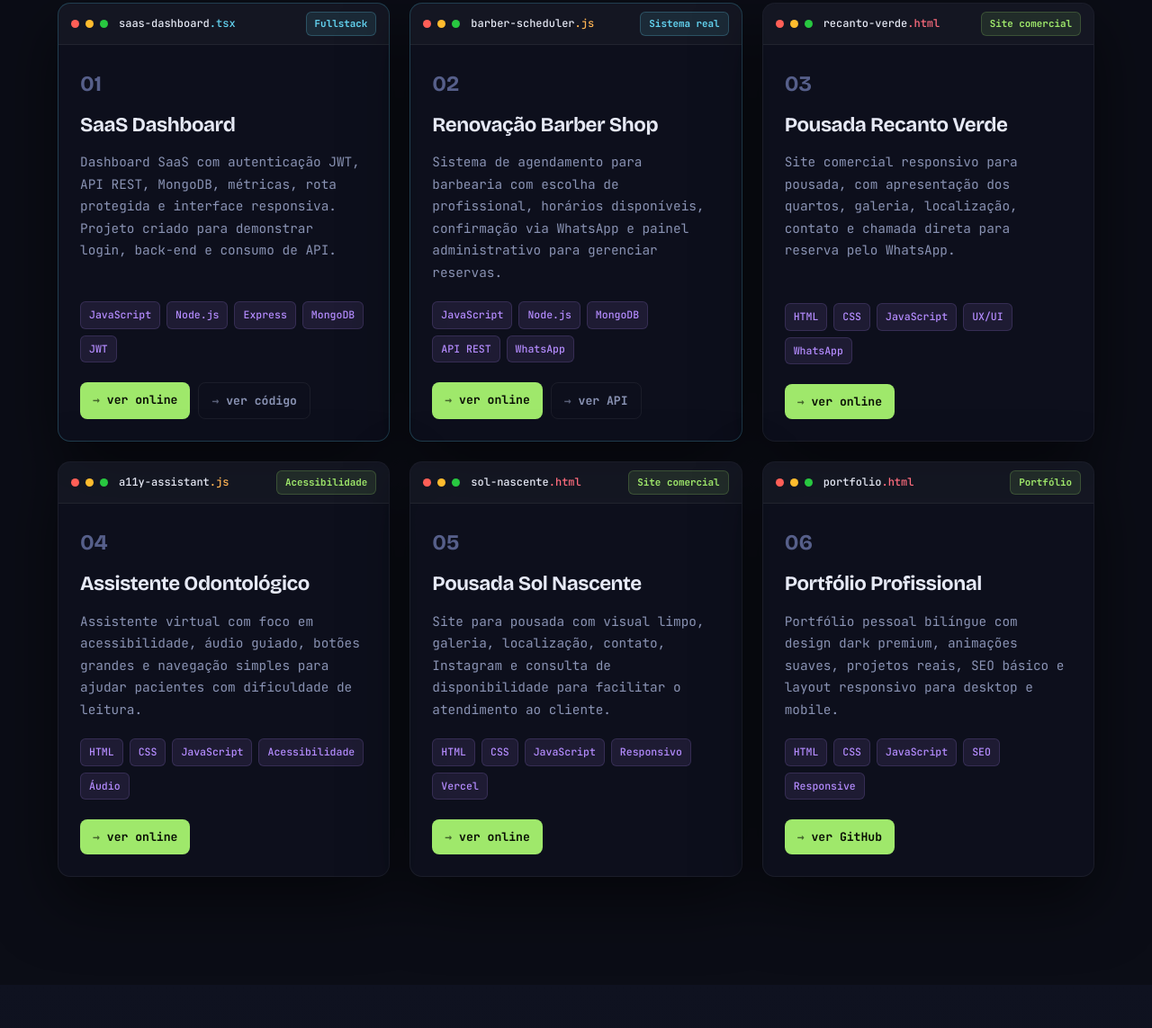
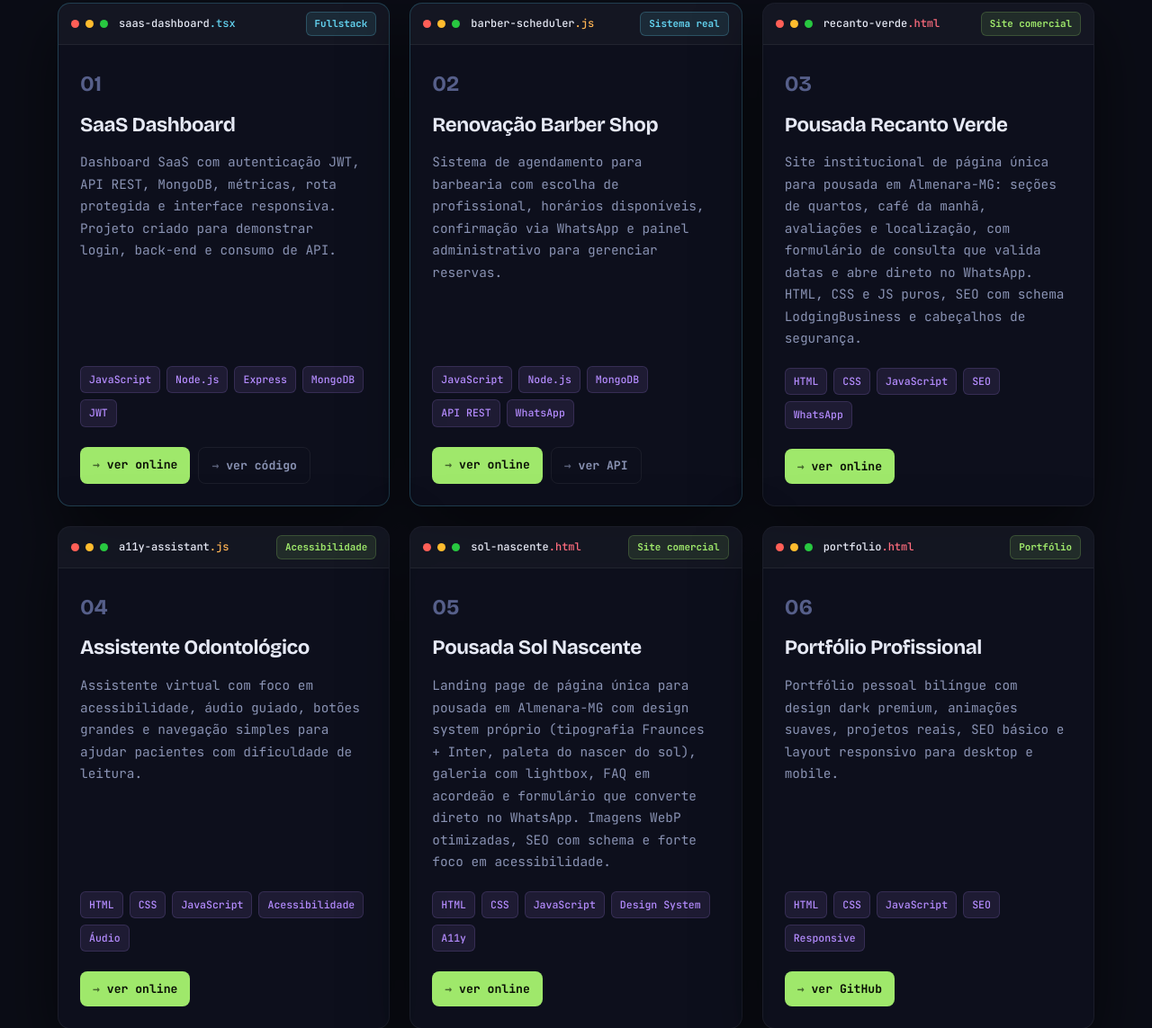
Before and after one commit to joaovictorar/portfolio-joao-victor, a plain HTML site: page index.html in a window 1280 px wide. Shown: the part 2776-3919 px from the top of the page at 90% size. Drawn offline with nearby package versions, Linux system fonts and the light colour scheme.

Commit message:
atualização

```diff
--- a/index.html
+++ b/index.html
@@ -313,13 +313,13 @@
               <span class="project-number">03</span>
               <h3>Pousada Recanto Verde</h3>
               <p
-                data-pt="Site comercial responsivo para pousada, com apresentação dos quartos, galeria, localização, contato e chamada direta para reserva pelo WhatsApp."
-                data-en="Responsive business website for an inn, featuring rooms, gallery, location, contact and direct WhatsApp booking call-to-action."
+                data-pt="Site institucional de página única para pousada em Almenara-MG: seções de quartos, café da manhã, avaliações e localização, com formulário de consulta que valida datas e abre direto no WhatsApp. HTML, CSS e JS puros, SEO com schema LodgingBusiness e cabeçalhos de segurança."
+                data-en="Single-page website for an inn in Almenara-MG: rooms, breakfast, reviews and location sections, with an inquiry form that validates dates and opens straight in WhatsApp. Vanilla HTML, CSS & JS, SEO with LodgingBusiness schema and security headers."
               >
-                Site comercial responsivo para pousada, com apresentação dos quartos, galeria, localização, contato e chamada direta para reserva pelo WhatsApp.
+                Site institucional de página única para pousada em Almenara-MG: seções de quartos, café da manhã, avaliações e localização, com formulário de consulta que valida datas e abre direto no WhatsApp. HTML, CSS e JS puros, SEO com schema LodgingBusiness e cabeçalhos de segurança.
               </p>
               <div class="tags">
-                <span>HTML</span><span>CSS</span><span>JavaScript</span><span>UX/UI</span><span>WhatsApp</span>
+                <span>HTML</span><span>CSS</span><span>JavaScript</span><span>SEO</span><span>WhatsApp</span>
               </div>
               <div class="project-actions">
                 <a href="https://recanto-verde-site.vercel.app/" target="_blank" rel="noopener noreferrer" data-pt="ver online" data-en="view live">ver online</a>
@@ -361,13 +361,13 @@
               <span class="project-number">05</span>
               <h3>Pousada Sol Nascente</h3>
               <p
-                data-pt="Site para pousada com visual limpo, galeria, localização, contato, Instagram e consulta de disponibilidade para facilitar o atendimento ao cliente."
-                data-en="Website for an inn with clean visuals, gallery, location, contact, Instagram and availability inquiry to make customer service easier."
+                data-pt="Landing page de página única para pousada em Almenara-MG com design system próprio (tipografia Fraunces + Inter, paleta do nascer do sol), galeria com lightbox, FAQ em acordeão e formulário que converte direto no WhatsApp. Imagens WebP otimizadas, SEO com schema e forte foco em acessibilidade."
+                data-en="Single-page landing for an inn in Almenara-MG with a custom design system (Fraunces + Inter, sunrise palette), lightbox gallery, accordion FAQ and a form that converts straight to WhatsApp. Optimized WebP images, schema SEO and a strong accessibility focus."
               >
-                Site para pousada com visual limpo, galeria, localização, contato, Instagram e consulta de disponibilidade para facilitar o atendimento ao cliente.
+                Landing page de página única para pousada em Almenara-MG com design system próprio (tipografia Fraunces + Inter, paleta do nascer do sol), galeria com lightbox, FAQ em acordeão e formulário que converte direto no WhatsApp. Imagens WebP otimizadas, SEO com schema e forte foco em acessibilidade.
               </p>
               <div class="tags">
-                <span>HTML</span><span>CSS</span><span>JavaScript</span><span>Responsivo</span><span>Vercel</span>
+                <span>HTML</span><span>CSS</span><span>JavaScript</span><span>Design System</span><span>A11y</span>
               </div>
               <div class="project-actions">
                 <a href="https://pousada-sol-nascente.vercel.app/" target="_blank" rel="noopener noreferrer" data-pt="ver online" data-en="view live">ver online</a>
```
